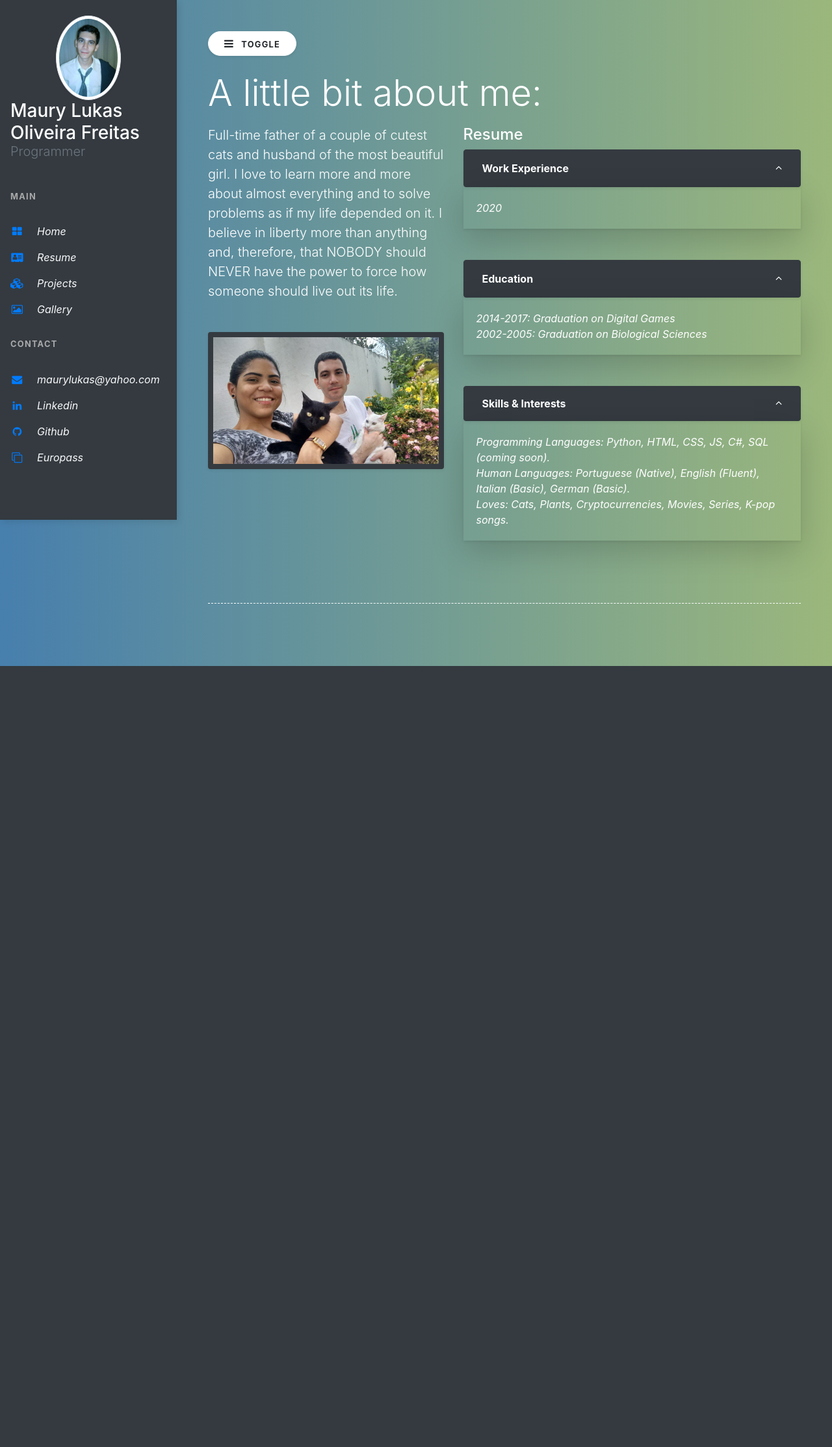
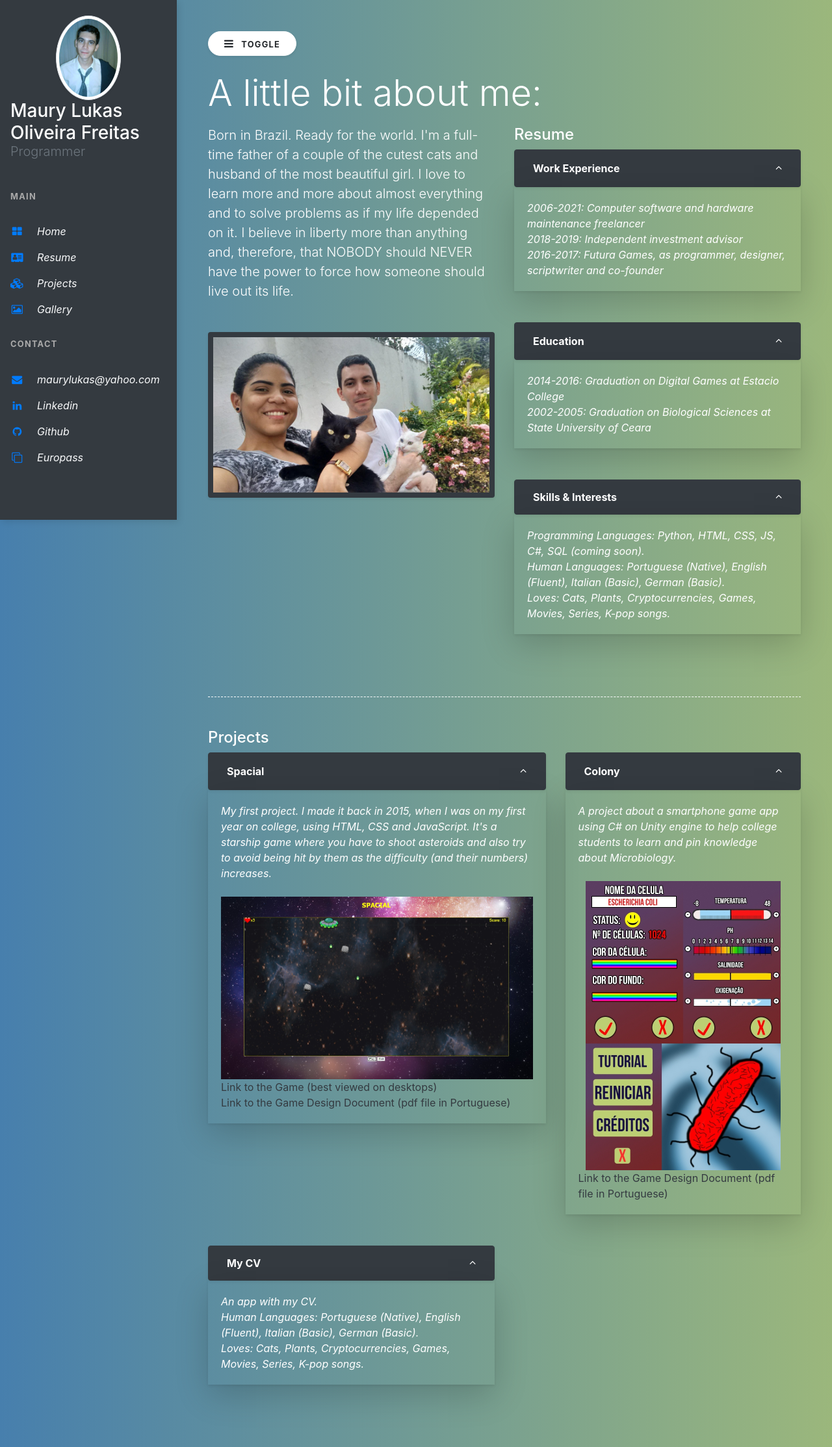
Before and after one commit to maurylukas/mysitecvofml, a Flask app: page / in a window 1280 px wide. Shown: the whole page at 65% size. Before the commit the page ends 1025 px from the top, so only its background shows below. Run offline with Flask 2, Linux system fonts and the light colour scheme; some libraries are stand-ins or nearby versions.

Commit message:
Files fixed
Adjusted files with actual contents for the page. Also changed one image.

```diff
--- a/mycv/templates/novo.html
+++ b/mycv/templates/novo.html
@@ -10,7 +10,7 @@
   </button>
 
   <!-- Demo content -->
-  <h2 class="display-4 text-white">A little bit about me:</h2>
+  <h2 class="display-4 text-white" id="home">A little bit about me:</h2>
   <p class="lead text-white mb-0"></p>
   <p class="lead text-white">
     <!--
@@ -20,8 +20,9 @@
     -->
   </p>
   <div class="row text-white">
-    <div class="col-lg-5">
-      <p class="lead">Full-time father of a couple of cutest cats and husband of the most beautiful girl.
+    <div class="col-lg-6">
+      <p class="lead">Born in Brazil. Ready for the world.
+        I'm a full-time father of a couple of the cutest cats and husband of the most beautiful girl.
         I love to learn more and more about almost everything and to solve problems as if my life depended on it.
         I believe in liberty more than anything and, therefore,
         that NOBODY should NEVER have the power to force how someone should live out its life.</p>
@@ -34,65 +35,10 @@
       <p class="lead"></p>
       <p class="lead"></p>
     </div>
-    <div class="col-lg-7">
-      <h4 class="text-white">Resume</h4>
-      <div class="mb-5">
-        <!-- Collapse Panel 1-->
-        <a data-toggle="collapse" href="#collapseExample1" role="button" aria-expanded="true" aria-controls="collapseExample1" class="btn btn-dark btn-block py-2 shadow-sm with-chevron">
-          <p class="d-flex align-items-center justify-content-between mb-0 px-3 py-2">
-            <strong class="">Work Experience</strong>
-            <i class="fa fa-angle-down"></i>
-          </p>
-        </a>
-        <div id="collapseExample1" class="collapse shadow-sm show">
-          <div class="shadow-lg">
-            <div class="card-body">
-              <p class="font-italic mb-0 text-white">2020</p>
-            </div>
-          </div>
-        </div>
-      </div>
-      <div class="mb-5">
-        <!-- Collapse Panel 2-->
-        <button data-toggle="collapse" data-target="#collapseExample2" role="button" aria-expanded="true" aria-controls="collapseExample2" class="btn btn-dark btn-block py-2 shadow-sm with-chevron">
-          <p class="d-flex align-items-center justify-content-between mb-0 px-3 py-2">
-            <strong class="">Education</strong>
-            <i class="fa fa-angle-down"></i>
-          </p>
-        </button>
-        <div id="collapseExample2" class="collapse shadow-sm show">
-          <div class="shadow-lg">
-            <div class="card-body">
-              <p class="font-italic mb-0 text-white">2014-2017: Graduation on Digital Games</p>
-              <p class="font-italic mb-0 text-white">2002-2005: Graduation on Biological Sciences</p>
-            </div>
-          </div>
-        </div>
-      </div>
-      <div class="mb-5">
-        <!-- Collapse Panel 3-->
-        <a data-toggle="collapse" href="#collapseExample3" role="button" aria-expanded="true" aria-controls="collapseExample3" class="btn btn-dark btn-block p2-3 shadow-sm with-chevron">
-          <p class="d-flex align-items-center justify-content-between mb-0 px-3 py-2">
-            <strong class="">Skills & Interests</strong>
-            <i class="fa fa-angle-down"></i>
-          </p>
-        </a>
-        <div id="collapseExample3" class="collapse shadow-sm show">
-          <div class="shadow-lg">
-            <div class="card-body">
-              <p class="font-italic mb-0 text-white">Programming Languages: Python, HTML, CSS, JS, C#, SQL (coming soon).</p>
-              <p class="font-italic mb-0 text-white">Human Languages: Portuguese (Native), English (Fluent), Italian (Basic), German (Basic).</p>
-              <p class="font-italic mb-0 text-white">Loves: Cats, Plants, Cryptocurrencies, Movies, Series, K-pop songs.</p>
-            </div>
-          </div>
-        </div>
-      </div>
-      <p class="lead"></p>
-      <p class="lead"></p>
-      <p class="lead"></p>
-    </div>
+    {% include 'resume.html' %}
   </div>
-  <div class="separator"></div>
+  {% include 'projects.html' %}
+
 </div>
 <!-- End demo content -->
 {% endblock %}
--- a/mycv/templates/projects.html
+++ b/mycv/templates/projects.html
@@ -1,33 +1,72 @@
-<div class="container row mx-auto bg-gradient p-3" id="projects">
-    <h1>Projects</h1>
-    <div class="row mx-auto align-items-center">
-        <div class="col d-grid gap-3">
-            <h2>Spacial</h2>
-            <h3>My first project. I made it back in 2015, when I was on my first year on college, using HTML and JavaScript. It's a starship game where you have to shoot asteroids and also try to avoid being hit by them as the difficulty (and their numbers) increases.</h3>
-            <a href="#" target="_blank">Link to the Game</a>
+<div class="separator"></div>
+<h4 class="text-white" id="projects">Projects</h4>
+<div class="row text-white">
+    <div class="col-lg-7">
+      <div class="mb-5">
+        <!-- Collapse Panel 1-->
+        <a data-toggle="collapse" href="#spacial" role="button" aria-expanded="true" aria-controls="spacial" class="btn btn-dark btn-block py-2 shadow-sm with-chevron">
+          <p class="d-flex align-items-center justify-content-between mb-0 px-3 py-2">
+            <strong class="">Spacial</strong>
+            <i class="fa fa-angle-down"></i>
+          </p>
+        </a>
+        <div id="spacial" class="collapse shadow-sm show">
+          <div class="shadow-lg">
+            <div class="card-body">
+              <p class="font-italic mb-0 text-white">My first project. I made it back in 2015, when I was on my first year on college, using HTML, CSS and JavaScript.
+                It's a starship game where you have to shoot asteroids and also try to avoid being hit by them as the difficulty (and their numbers) increases.</p>
+              <br>
+              <img class="img-fluid mx-auto d-block float-end" src="static/spacial.jpg" alt="Game screenshot" width="755" height="443.5">
+              <a class="text-dark" href="#" target="_blank">Link to the Game (best viewed on desktops)</a>
+              <br>
+              <a class="text-dark" href="/static/GDD.pdf" target="_blank">Link to the Game Design Document (pdf file in Portuguese)</a>
+            </div>
+          </div>
         </div>
-        <div class="col d-grid gap-3">
-            <img class="img-fluid mx-auto d-block float-end" src="static/spacial.jpg" alt="Game screenshot" width="755" height="443.5">
+      </div>
+    </div>
+    <div class="col-lg-5">
+      <div class="mb-5">
+        <!-- Collapse Panel 2-->
+        <button data-toggle="collapse" data-target="#colony" role="button" aria-expanded="true" aria-controls="colony" class="btn btn-dark btn-block py-2 shadow-sm with-chevron">
+          <p class="d-flex align-items-center justify-content-between mb-0 px-3 py-2">
+            <strong class="">Colony</strong>
+            <i class="fa fa-angle-down"></i>
+          </p>
+        </button>
+        <div id="colony" class="collapse shadow-sm show">
+          <div class="shadow-lg">
+            <div class="card-body">
+              <p class="font-italic mb-0 text-white">A project about a smartphone game app using C# on Unity engine to help college students to learn and pin knowledge about Microbiology.</p>
+              <br>
+              <img class="img-fluid mx-auto d-block float-end" src="static/telas.jpg" alt="App screens" width="300" height="445">
+              <a class="text-dark" href="/static/GDDL.pdf" target="_blank">Link to the Game Design Document (pdf file in Portuguese)</a>
+            </div>
+          </div>
         </div>
+      </div>
     </div>
-    <div class="row mx-auto"><br></div>
-    <div class="row mx-auto align-items-center">
-        <div class="col d-grid gap-3">
-            <h2>Colony</h2>
-            <h3>A project about a smartphone game app using C# on Unity engine to help college students to learn and pin knowledge about Microbiology.</h3>
-            <a href="/static/GDDL.pdf" target="_blank">Link to the Game Design Document (pdf file in Portuguese)</a>
+    <div class="col-lg-6">
+      <div class="mb-5">
+        <!-- Collapse Panel 3-->
+        <a data-toggle="collapse" href="#myapp" role="button" aria-expanded="true" aria-controls="myapp" class="btn btn-dark btn-block p2-3 shadow-sm with-chevron">
+          <p class="d-flex align-items-center justify-content-between mb-0 px-3 py-2">
+            <strong class="">My CV</strong>
+            <i class="fa fa-angle-down"></i>
+          </p>
+        </a>
+        <div id="myapp" class="collapse shadow-sm show">
+          <div class="shadow-lg">
+            <div class="card-body">
+              <p class="font-italic mb-0 text-white">An app with my CV.</p>
+              <p class="font-italic mb-0 text-white">Human Languages: Portuguese (Native), English (Fluent), Italian (Basic), German (Basic).</p>
+              <p class="font-italic mb-0 text-white">Loves: Cats, Plants, Cryptocurrencies, Games, Movies, Series, K-pop songs.</p>
+            </div>
+          </div>
         </div>
-        <div class="col d-grid gap-3">
-            <img class="img-fluid mx-auto d-block float-end" src="static/telas.jpg" alt="App screens" width="450" height="628">
-        </div>
-    </div>
-    <div class="row mx-auto"><br></div>
-    <div class="row mx-auto align-items-center">
-        <div class="col d-grid gap-3">
-            <h2>Game Design Documents</h2>
-        </div>
-        <div class="col d-grid gap-3">
-            <h2>GDDs for the projects above.</h2>
-        </div>
+      </div>
+      <p class="lead"></p>
+      <p class="lead"></p>
+      <p class="lead"></p>
     </div>
 </div>
--- a/mycv/templates/resume.html
+++ b/mycv/templates/resume.html
@@ -1,33 +1,59 @@
-<div class="container row mx-auto bg-gradient p-3" id="resume">
-    <h1>Resume</h1>
-    <div class="row mx-auto align-items-center">
-        <div class="col d-grid gap-3">
-            <h2>Work Experience</h2>
+<div class="col-lg-6">
+  <h4 class="text-white" id="resume">Resume</h4>
+  <div class="mb-5">
+    <!-- Collapse Panel 1-->
+    <a data-toggle="collapse" href="#work" role="button" aria-expanded="true" aria-controls="work" class="btn btn-dark btn-block py-2 shadow-sm with-chevron">
+      <p class="d-flex align-items-center justify-content-between mb-0 px-3 py-2">
+        <strong class="">Work Experience</strong>
+        <i class="fa fa-angle-down"></i>
+      </p>
+    </a>
+    <div id="work" class="collapse shadow-sm show">
+      <div class="shadow-lg">
+        <div class="card-body">
+          <p class="font-italic mb-0 text-white">2006-2021: Computer software and hardware maintenance freelancer</p>
+          <p class="font-italic mb-0 text-white">2018-2019: Independent investment advisor</p>
+          <p class="font-italic mb-0 text-white">2016-2017: Futura Games, as programmer, designer, scriptwriter and co-founder</p>
         </div>
-        <div class="col d-grid gap-3">
-            <h2>2020</h2>
-            <h3>Lorem ipsum dolor sit amet. Ut optio quos qui nihil nulla vel dolores nesciunt non tempore porro qui dolorum. Aut necessitatibus quisquam ut ipsum reiciendis ea sunt voluptas ut voluptate provident.
-
-    Aut omnis earum a dolorem vitae ut eaque ipsum. Cum eveniet illum sed minus ipsa aut nisi dolor non vitae saepe. Sed nihil consectetur aut beatae nemo non ipsa dolores eos molestias dicta aut corporis impedit. Ut distinctio iusto hic ipsam sunt qui corrupti officiis aut omnis atque.
-
-    Non magni 33 dicta dolorum ut voluptas quidem sit saepe voluptatem et illum omnis? Et iusto corrupti et minima sapiente et mollitia natus aut quisquam iure? Eum pariatur quisquam et itaque quia in dolores necessitatibus et molestias dolorem et fugit molestias 33 rerum amet.</h3>
+      </div>
+    </div>
+  </div>
+  <div class="mb-5">
+    <!-- Collapse Panel 2-->
+    <button data-toggle="collapse" data-target="#education" role="button" aria-expanded="true" aria-controls="education" class="btn btn-dark btn-block py-2 shadow-sm with-chevron">
+      <p class="d-flex align-items-center justify-content-between mb-0 px-3 py-2">
+        <strong class="">Education</strong>
+        <i class="fa fa-angle-down"></i>
+      </p>
+    </button>
+    <div id="education" class="collapse shadow-sm show">
+      <div class="shadow-lg">
+        <div class="card-body">
+          <p class="font-italic mb-0 text-white">2014-2016: Graduation on Digital Games at Estacio College</p>
+          <p class="font-italic mb-0 text-white">2002-2005: Graduation on Biological Sciences at State University of Ceara</p>
         </div>
+      </div>
     </div>
-    <div class="row mx-auto align-items-center">
-        <div class="col d-grid gap-3">
-            <h2>Education</h2>
+  </div>
+  <div class="mb-5">
+    <!-- Collapse Panel 3-->
+    <a data-toggle="collapse" href="#skills" role="button" aria-expanded="true" aria-controls="skills" class="btn btn-dark btn-block p2-3 shadow-sm with-chevron">
+      <p class="d-flex align-items-center justify-content-between mb-0 px-3 py-2">
+        <strong class="">Skills & Interests</strong>
+        <i class="fa fa-angle-down"></i>
+      </p>
+    </a>
+    <div id="skills" class="collapse shadow-sm show">
+      <div class="shadow-lg">
+        <div class="card-body">
+          <p class="font-italic mb-0 text-white">Programming Languages: Python, HTML, CSS, JS, C#, SQL (coming soon).</p>
+          <p class="font-italic mb-0 text-white">Human Languages: Portuguese (Native), English (Fluent), Italian (Basic), German (Basic).</p>
+          <p class="font-italic mb-0 text-white">Loves: Cats, Plants, Cryptocurrencies, Games, Movies, Series, K-pop songs.</p>
         </div>
-        <div class="col d-grid gap-3">
-            <h2>2014-2017</h2>
-            <h3>Graduation on Digital Games</h3>
-        </div>
+      </div>
     </div>
-    <div class="row mx-auto align-items-center">
-        <div class="col d-grid gap-3">
-            <h2>Skills & Interests</h2>
-            <h3>Programming Languages: Python, HTML, CSS, JS, C#, SQL (in progress).</h3>
-            <h3>Human Languages: Portuguese (Native), English (Fluent), Italian (Basic), German (Basic).</h3>
-            <h3>Loves: Cats, Plants, Cryptocurrencies, Movies, Series, K-pop songs.</h3>
-        </div>
-    </div>
+  </div>
+  <p class="lead"></p>
+  <p class="lead"></p>
+  <p class="lead"></p>
 </div>
--- a/mycv/templates/vertnav.html
+++ b/mycv/templates/vertnav.html
@@ -14,19 +14,19 @@
 
   <ul class="nav flex-column bg-dark mb-0">
     <li class="nav-item">
-      <a href="#" class="nav-link text-light font-italic bg-dark">
+      <a href="#content" class="nav-link text-light font-italic bg-dark">
                 <i class="fa fa-th-large mr-3 text-primary fa-fw"></i>
                 Home
             </a>
     </li>
     <li class="nav-item">
-      <a href="#" class="nav-link text-light font-italic bg-dark">
+      <a href="#resume" class="nav-link text-light font-italic bg-dark">
                 <i class="fa fa-address-card mr-3 text-primary fa-fw"></i>
                 Resume
             </a>
     </li>
     <li class="nav-item">
-      <a href="#" class="nav-link text-light font-italic bg-dark">
+      <a href="#projects" class="nav-link text-light font-italic bg-dark">
                 <i class="fa fa-cubes mr-3 text-primary fa-fw"></i>
                 Projects
             </a>
```
Also changed, not shown: mycv/static/telas.jpg.
